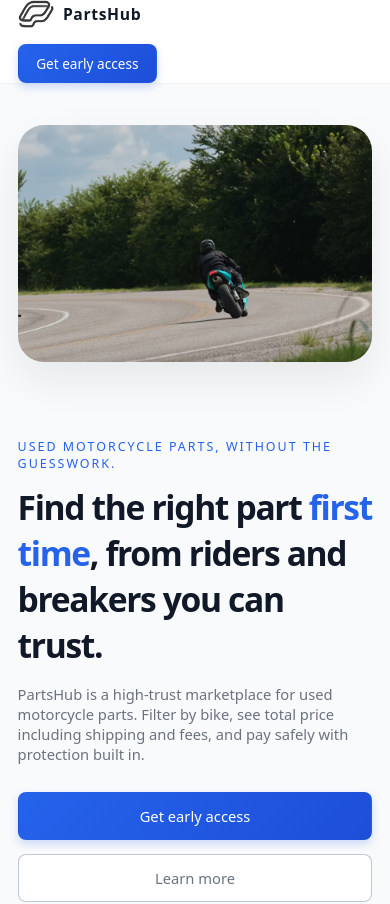
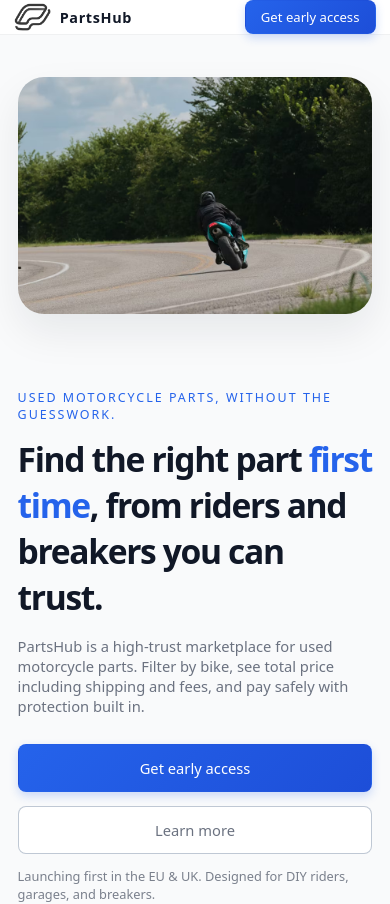
Before and after one commit to ConorOGorman/learning-platform, a React (Vite) app: page / in a window 390 px wide. Shown: the top 904 px of the page. Built offline with nearby package versions, Linux system fonts and the light colour scheme.

Commit message:
Keep CTA button top-right on mobile nav

```diff
--- a/src/styles/globals.css
+++ b/src/styles/globals.css
@@ -803,12 +803,17 @@ body {
 
 @media (max-width: 480px) {
   .ph-nav-inner {
-    flex-wrap: wrap;
+    padding-inline: 0.9rem;
+    gap: 0.75rem;
   }
 
-  .ph-nav-cta {
-    width: 100%;
-    justify-content: flex-start;
+  .ph-logo-text {
+    font-size: 0.9rem;
+  }
+
+  .ph-nav-cta .ph-btn {
+    padding: 0.45rem 0.95rem;
+    font-size: 0.82rem;
   }
 
   .ph-hero-copy h1 {
```
Also changed, not shown: 4 other files (tests, documents, lock files or other folders).
